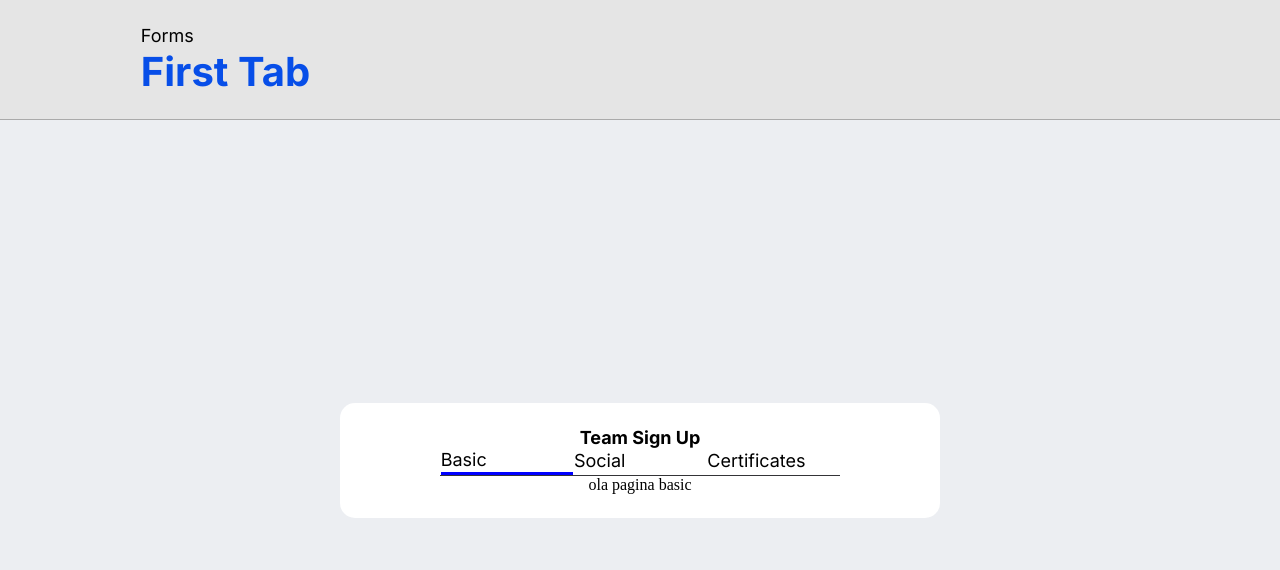
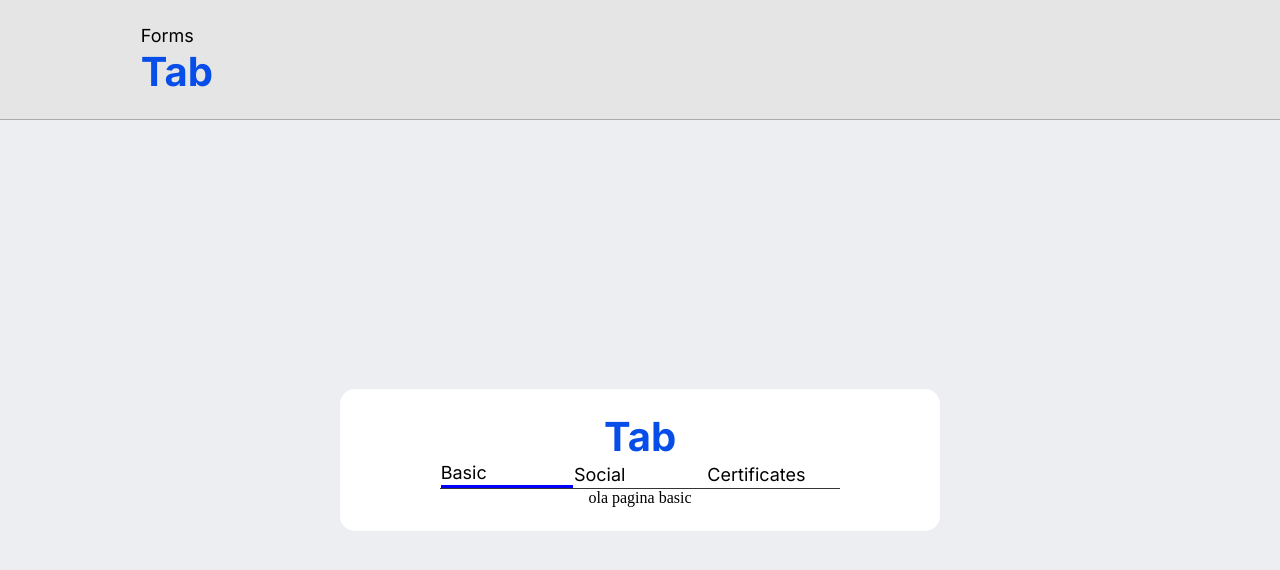
Before and after one commit to LeonardoVechieti/desafio4_compass, a Vue app: page / in a window 1280 px wide. Shown: the top 570 px of the page. Built offline with nearby package versions, Linux system fonts and the light colour scheme.

Commit message:
refactor: adding second version of component title

```diff
--- a/src/components/micro/Title/Title.vue
+++ b/src/components/micro/Title/Title.vue
@@ -1,9 +1,6 @@
 <template>
   <div class="title">
-    <h1 :class="nameClass" v-if="type === 'h1'">{{ titleMsg }}</h1>
-    <h2 :class="nameClass" v-if="type === 'h2'">{{ titleMsg }}</h2>
-    <h3 :class="nameClass" v-if="type === 'h3'">{{ titleMsg }}</h3>
-    <h4 :class="nameClass" v-if="type === 'h4'">{{ titleMsg }}</h4>
+    <h1 class="nameClass">{{ tabName }} Tab</h1>
   </div>
 </template>
 
@@ -20,10 +17,14 @@ export default {
       type: String,
       default: "nameClass",
     },
-    titleMsg: {
+    tabName: {
       type: String,
-      default: "null",
     },
+  },
+  data(){
+    return{
+      type: "Forms",
+    };
   },
 };
 </script>
```
